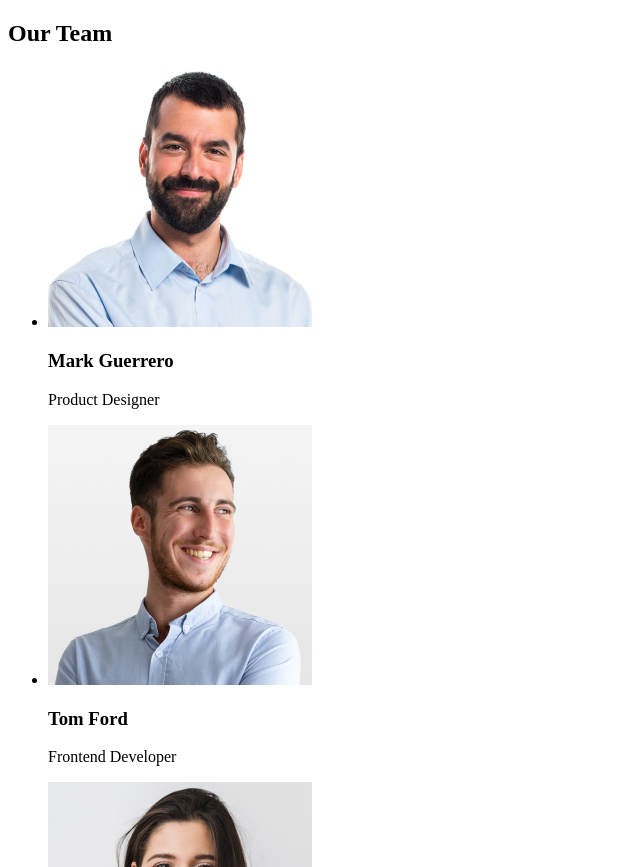
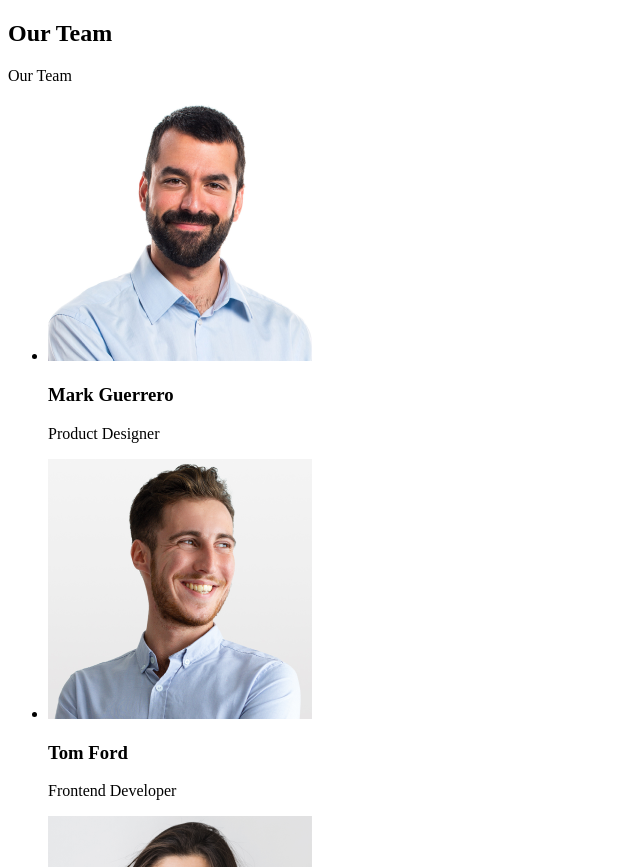
Before and after one commit to AinzerAngelina/AinzerAngelina-goit-markup-hw-01, a plain HTML site: page index.html in a window 1280 px wide. Shown: the part 1525-2392 px from the top of the page, without its empty margins (0-640 px from the left). Drawn offline with Linux system fonts and the light colour scheme.

Commit message:
Update index.html

```diff
--- a/index.html
+++ b/index.html
@@ -67,6 +67,7 @@
 
 <section>
   <h2>Our Team</h2>
+  <p>Our Team</p>
   <ul>
     <li> <img src="./images/Mark.jpg" alt="Mark Guerrero" width="264"> <h3>Mark Guerrero</h3> <p>Product Designer</p></li>
     <li> <img src="./images/Tom.jpg" alt="Tom Ford" width="264"> <h3>Tom Ford</h3> <p>Frontend Developer</p></li>
```
